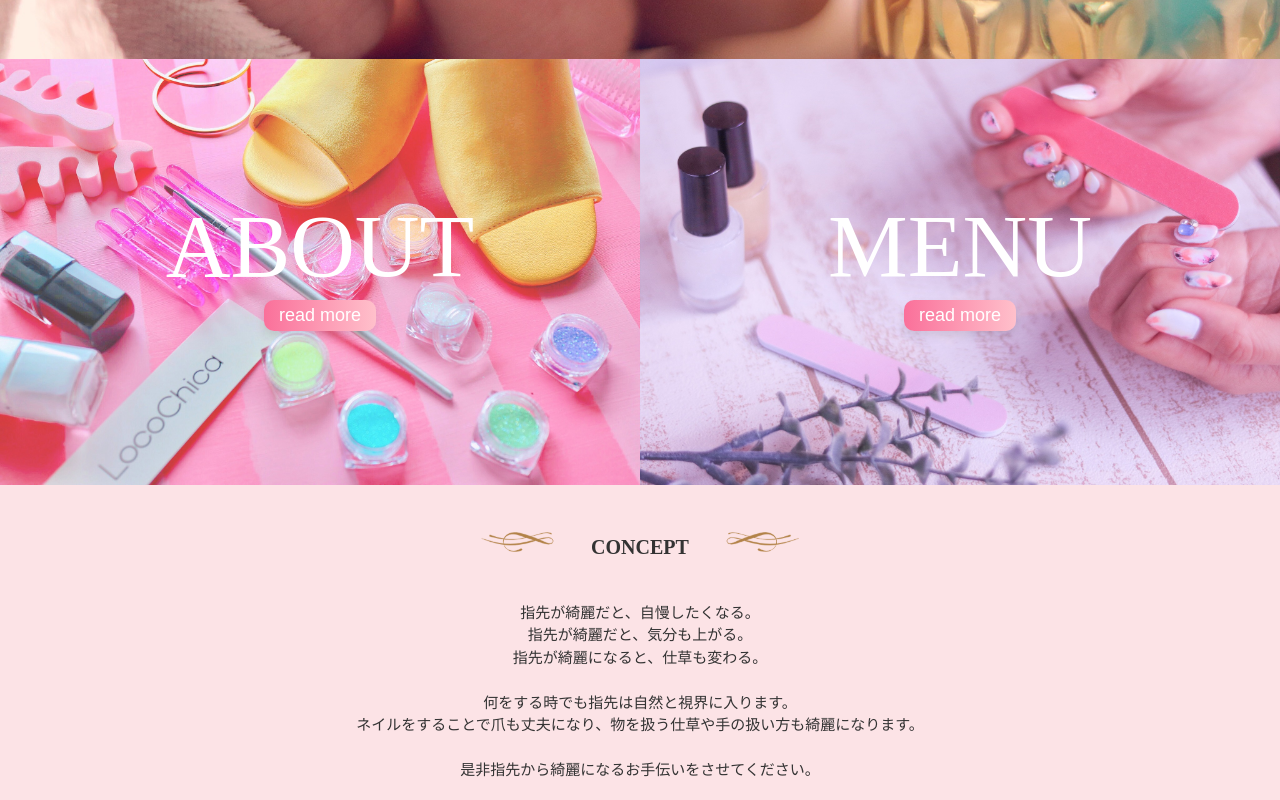
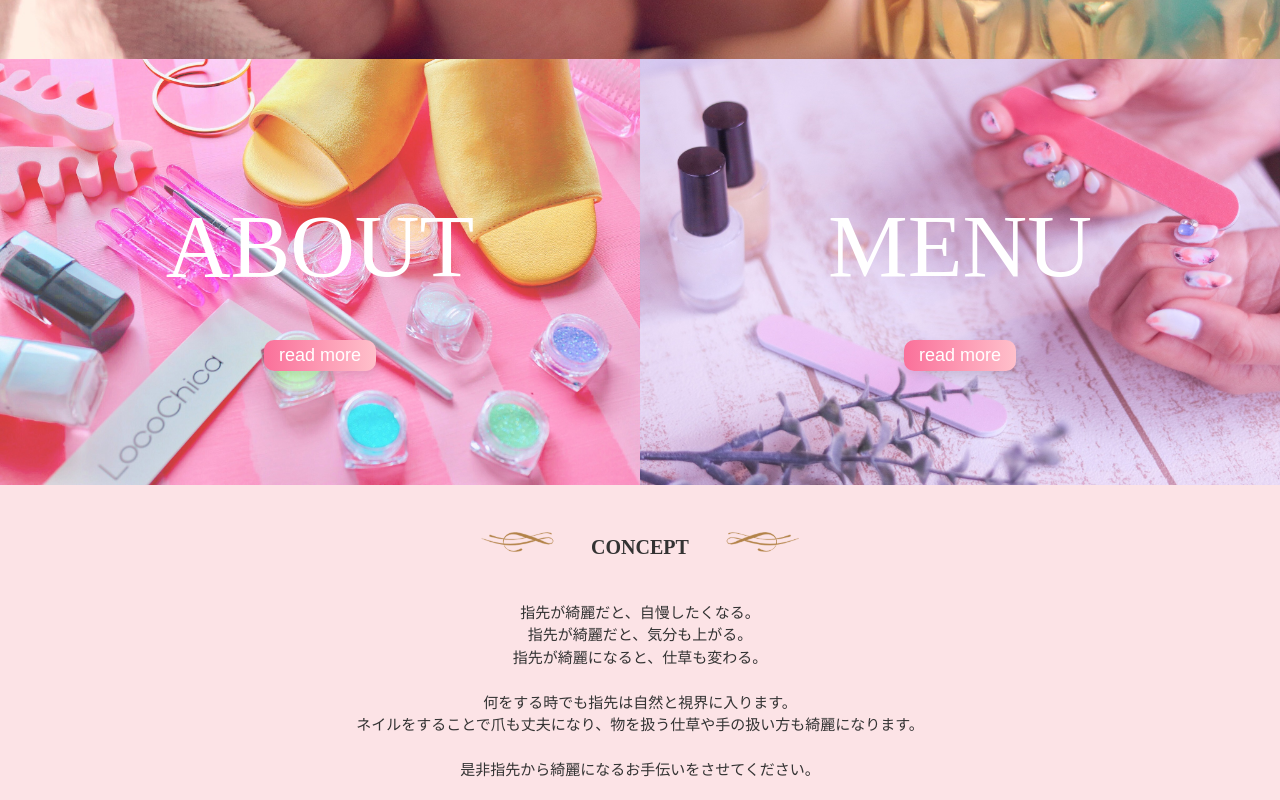
Before and after one commit to ichi0pg/nail-pj3, a Vue app: page / in a window 1280 px wide. Shown: the part 698-1498 px from the top of the page. Built offline with nearby package versions, Linux system fonts and the light colour scheme.

Commit message:
20210322

```diff
--- a/src/views/Home.vue
+++ b/src/views/Home.vue
@@ -135,7 +135,7 @@ export default {
   text-align: center;
   position: absolute;
   width: 50%;
-  top: 30%;
+  top: 35%;
 }
 .link-btn {
   color: #fff;
```
